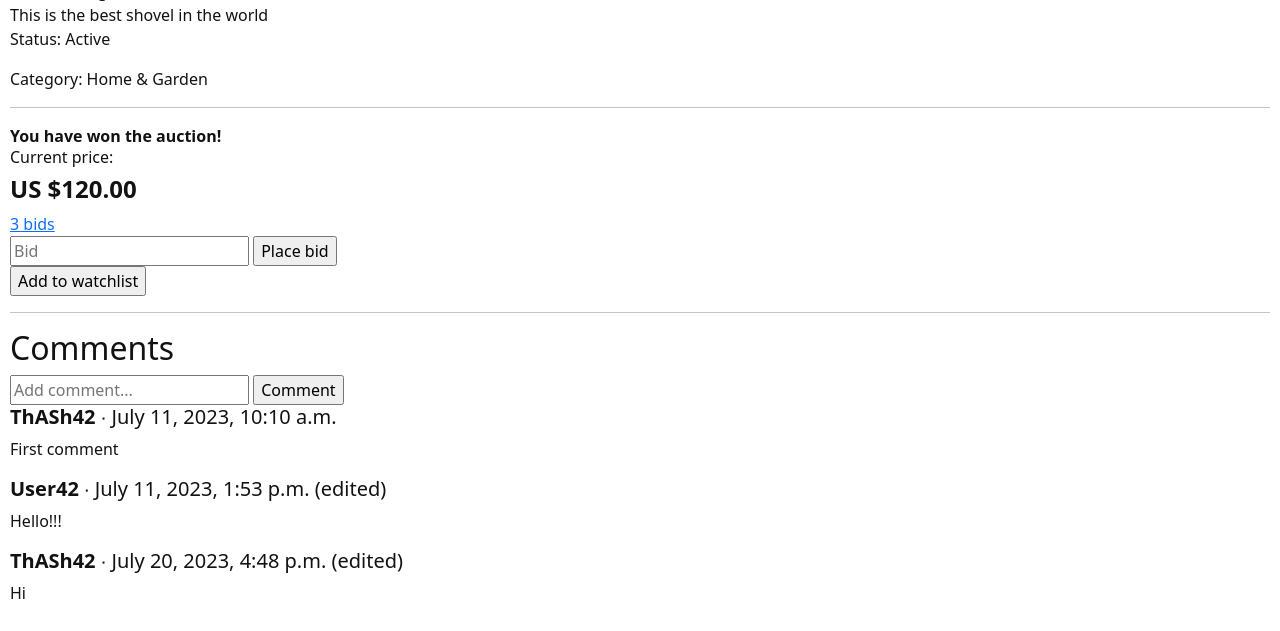
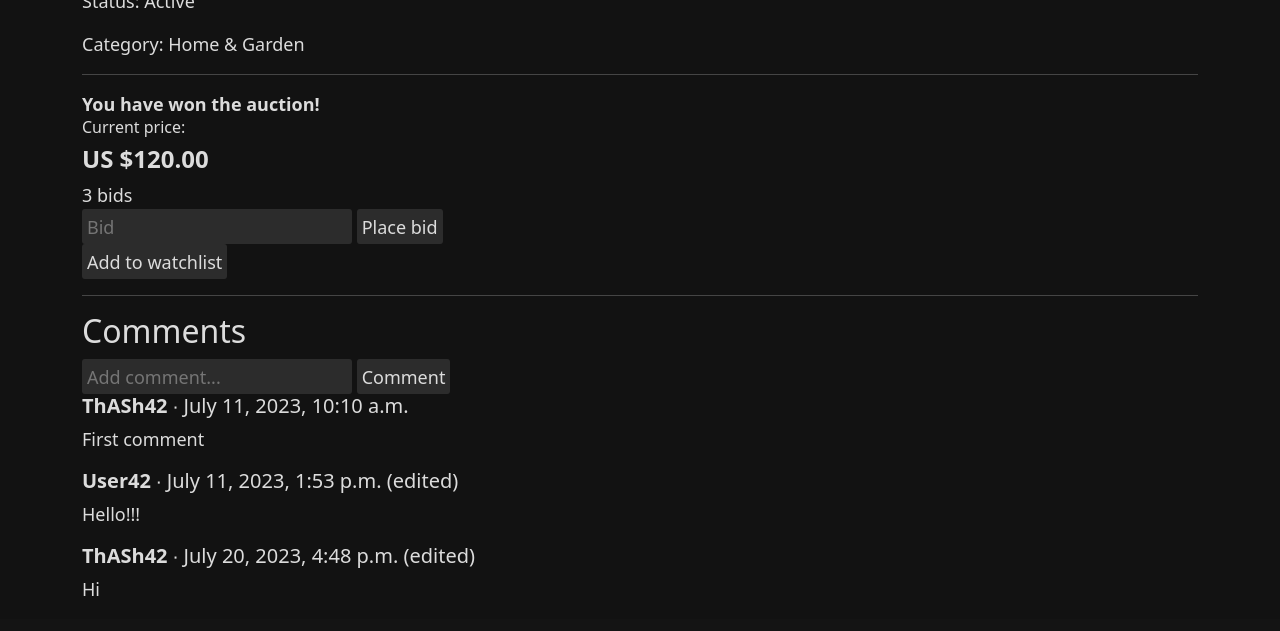
Before and after one commit to ThASh42/CS50w-project2-commerce, a Django app: page /listing/1 in a window 1280 px wide. Shown: the part 376-1007 px from the top of the page. After the commit the page ends 972 px from the top, so only its background shows below. Run offline with Django 3.2, Linux system fonts and the light colour scheme; data comes from the database, SQL or seed files in the repository; both versions use the stored data as it was after the commit; data that the repository does not hold is empty; some libraries are stand-ins or nearby versions.

Commit message:
Update listing display design

```diff
--- a/auctions/static/auctions/scss/abstracts/_variables.scss
+++ b/auctions/static/auctions/scss/abstracts/_variables.scss
@@ -1,23 +1,39 @@
 // * variables
-$body-color: #121212; // main color
-$accent-color: #191919; // minor color
+$body-color: #121212; // main colors
+$body-color-lighten: lighten($body-color, 10%); // lighten body color
+$accent-color: #000000; // accent color
 $color-hover: #960edb; // color when hovering over an HTML element
 
-$text-color: rgb(205, 205, 205); // text color
-$text-color_dark: grey; // dark color when hovering over text
+$text-color: rgb(220, 220, 220); // text color
+$text-color-dark: rgb(148, 148, 148); // dark color when hovering over text
 $text-color-bright: white; // bright color when hovering over text
-$text-color-active: #960edb; // text color when text is active
+//// $text-color-active: #960edb; // text color when text is active
 
 $input-color: #202020; // input field color
 $input-color-hover: #252525; // color of input field when hovering
 
+/*
 $button-color: #960edb; // button field color
 $button-color-hover: #8a12c6; // color of button when hovering
 $button-color-active: #8612c1; // button color when button is active
+*/
 
-$font-size: 16px;
-$font-size-bigger: 21px;
+$font-size-16: 16px;
+$font-size-18: 18px;
+
+$nav-height: 70px;
 
 // * bootstrap variables
 // colors
-$purple: #4b006e;
+//// $purple: #9c27b0;
+// nav
+$nav-link-color: $text-color;
+$nav-link-hover-color: lighten($nav-link-color, 20%);
+
+$nav-underline-link-active-color: white;
+// cards
+$card-bg: $body-color;
+$card-color: $text-color;
+$card-subtitle-color: $text-color-dark;
+$card-spacer-x: 0px;
+$card-border-width: none;
--- a/auctions/static/auctions/scss/styles.scss
+++ b/auctions/static/auctions/scss/styles.scss
@@ -8,5 +8,84 @@
 @import "../../../../node_modules/bootstrap/scss/bootstrap";
 
 body {
+	background-color: $body-color;
+	color: $text-color;
+}
+
+nav {
+	background-color: $accent-color;
+	margin: 0;
 	padding: 10px;
+	position: fixed;
+	top: 0;
+	width: 100%;
+	height: $nav-height;
 }
+
+main {
+	margin-top: $nav-height + 15;
+}
+
+a {
+	color: $text-color;
+	text-decoration: none;
+}
+
+img {
+	width: 50%;
+}
+
+span {
+	color: $text-color-dark;
+}
+
+input,
+select {
+	height: 35px;
+	color: $text-color;
+	background-color: $body-color-lighten;
+	border: none;
+	padding: 5px;
+	border-radius: 3px;
+}
+
+input[type="search"] {
+	padding-right: 50px;
+}
+
+*:focus {
+	outline: 1px solid white;
+}
+
+.top-header {
+	display: flex;
+	justify-content: space-between;
+	align-items: center;
+}
+
+.listing-padding {
+	box-sizing: border-box;
+	padding: 20px 50px;
+}
+
+.card-img-top {
+	aspect-ratio: 1 / 1; /* defining the aspect ratio of the image */
+	object-fit: cover; /* making sure the image isn't distorted */
+}
+
+.card-title {
+	overflow: hidden;
+	white-space: nowrap;
+	text-overflow: ellipsis;
+}
+
+@media (min-width: 992px) {
+	body {
+		font-size: $font-size-18;
+	}
+}
+@media (max-width: 992px) {
+	body {
+		font-size: $font-size-16;
+	}
+}
--- a/auctions/templates/auctions/index.html
+++ b/auctions/templates/auctions/index.html
@@ -2,7 +2,7 @@
 
 {% block body %}
 
-    <div>
+    <div class="text-center">
         <h2>Active Listings</h2>
         <form action="{% url 'index' %}" method="POST">
             {% csrf_token %}
--- a/auctions/templates/auctions/layout.html
+++ b/auctions/templates/auctions/layout.html
@@ -3,11 +3,13 @@
 <!DOCTYPE html>
 <html lang="en">
     <head>
+        <meta charset="UTF-8">
+        <meta name="viewport" content="width=device-width, initial-scale=1.0">
         <title>{% block title %}Auctions{% endblock %}</title>
         <link href="{% static 'auctions/scss/styles.css' %}" rel="stylesheet">
     </head>
     <body>
-        <nav class="top-header">
+        <nav class="top-header shadow-lg">
 
             <h1>Auctions</h1>
             <div>
@@ -54,7 +56,7 @@
             {% endfor %}
         {% endif %}
 
-        <main>
+        <main class="container-md">
             {% block body %}
             {% endblock %}
         </main>
```
Also changed, not shown: auctions/templates/auctions/listing_section.html (+40 -17 lines), auctions/static/auctions/scss/styles.css, db.sqlite3, 1 other file.
